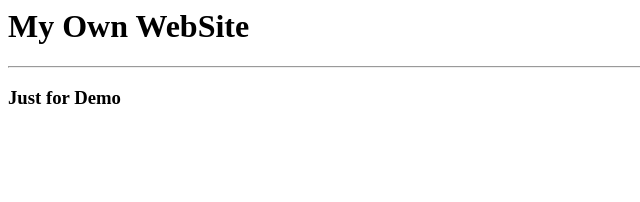
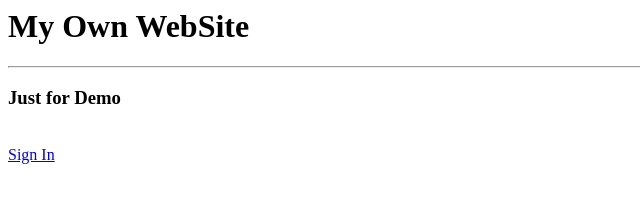
Before and after one commit to pankaj-anadure/mydemoproject, a plain HTML site: page index.html in a window 1280 px wide. Shown: the full height of the page, 0-640 px from the left. Drawn offline with Linux system fonts and the light colour scheme.

Commit message:
Update index.html

```diff
--- a/index.html
+++ b/index.html
@@ -6,5 +6,7 @@
     <h1>My Own WebSite</h1>
     <hr>
     <h3>Just for Demo</h3>
+    <br>
+    <a href="login.html">Sign In</a>
   </body>
 </html>
```
